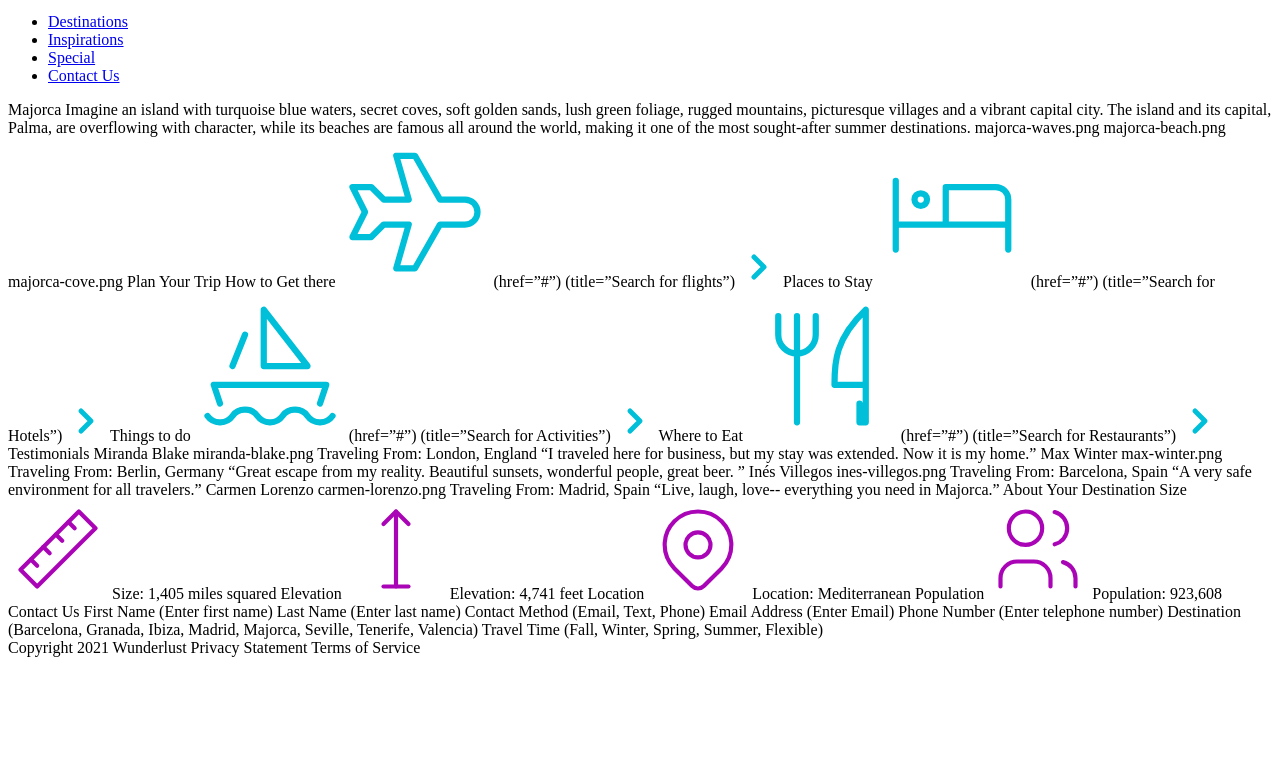
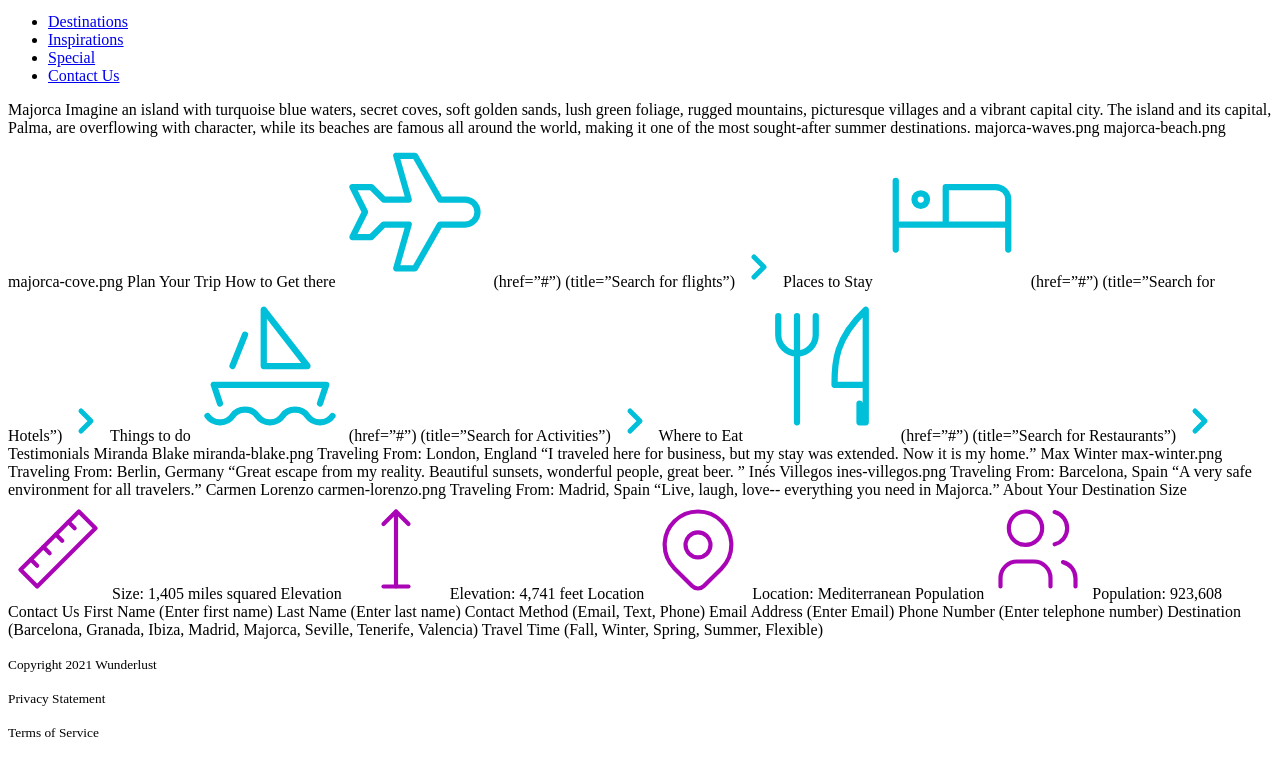
Before and after one commit to JKasica/wunderlust, a plain HTML site: page index.html in a window 1280 px wide. Shown: the part 221-978 px from the top of the page. Before the commit the page ends 886 px from the top, so only its background shows below. Drawn offline with Linux system fonts and the light colour scheme.

Commit message:
finished footer

```diff
--- a/index.html
+++ b/index.html
@@ -162,9 +162,11 @@
         </main>
 
         <footer>
-            Copyright 2021 Wunderlust
-            Privacy Statement
-            Terms of Service
+            <p><small>Copyright 2021 Wunderlust</small></p>
+            <section>
+                <p><small>Privacy Statement</small></p>
+                <p><small>Terms of Service</small></p>
+            </section>
         </footer>
     </body>
 </html>
```
